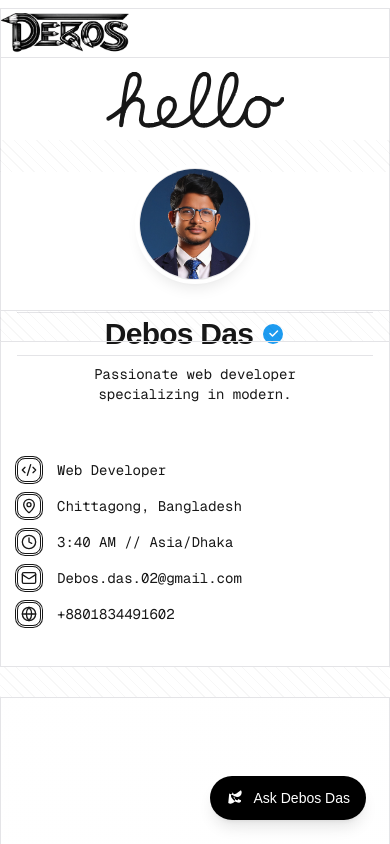
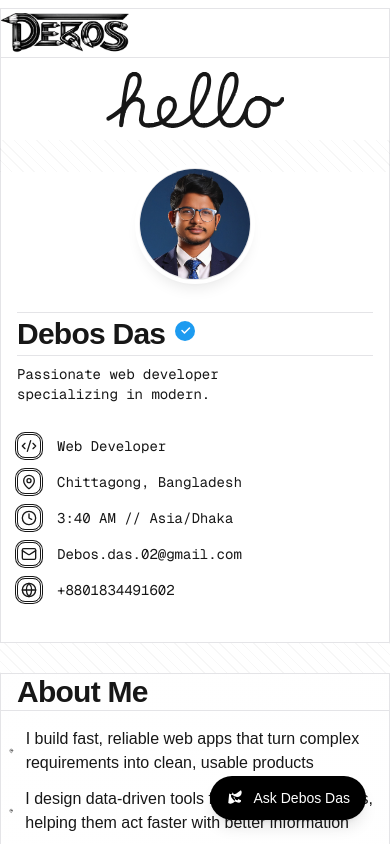
Before and after one commit to Debos602/latest-portfolio, a Next.js app: page / in a window 390 px wide. Shown: the top 844 px of the page. Built offline with nearby package versions, Linux system fonts and the light colour scheme.

Commit message:
added responsive

```diff
--- a/src/components/experience.tsx
+++ b/src/components/experience.tsx
@@ -149,7 +149,7 @@ export default function Experience() {
         <h2 className="experience-header px-4 font-heading text-3xl font-semibold tracking-tight border-b border-[lab(90.6853%_0.399232_-1.45452)] ">Experience</h2>
       </header>
 
-      <div className="p-4">
+      <div className="p-0 md:p-4">
         {experience.map((group) => (
           <div key={group.name} className="experience-group space-y-4 border-b border-[lab(90.6853%_0.399232_-1.45452)] p-4 last:border-none">
             <div className="flex items-center gap-3">
@@ -207,7 +207,7 @@ export default function Experience() {
                     </div>
                   </button>
 
-                  <ul className="flex flex-wrap gap-1.5 pt-3 pl-9">
+                  <ul className="flex flex-wrap gap-1.5 pt-3 pl-0 md:pl-9">
                     {position.tags.map((tag) => (
                       <li key={tag} className="flex">
                         <span className="experience-tag inline-flex items-center rounded-full border bg-zinc-50 px-1.5 py-0.5 font-mono text-xs text-muted-foreground dark:bg-zinc-900">{tag}</span>
--- a/src/components/hero.tsx
+++ b/src/components/hero.tsx
@@ -169,8 +169,8 @@ export default function Hero() {
               </div>
             </div>
 
-            <div className="w-full text-center sm:text-left">
-              <h1 ref={nameRef} className="flex items-center justify-center sm:justify-start gap-2 py-1.5 pl-0 sm:pl-4 font-heading text-3xl sm:text-3xl font-semibold leading-none tracking-tight border-y border-[lab(90.6853%_0.399232_-1.45452)] text-foreground">
+            <div className="w-full text-start">
+              <h1 ref={nameRef} className="flex items-start md:items-center justify-start gap-2 py-1.5 pl-0 sm:pl-4 font-heading text-3xl sm:text-3xl font-semibold leading-none tracking-tight border-y border-[lab(90.6853%_0.399232_-1.45452)] text-foreground">
                 Debos Das
                 <svg
                   className="h-6 w-6 text-[#1d9bf0] flex-none"
@@ -199,7 +199,7 @@ export default function Hero() {
           </div>
 
           <div
-            className="absolute top-[310px] sm:top-[365px] left-0 right-0 h-8 pointer-events-none border-y border-[lab(90.6853%_0.399232_-1.45452)]"
+            className="hidden md:block absolute top-[280px] sm:top-[365px] left-0 right-0 h-8 pointer-events-none border-y border-[lab(90.6853%_0.399232_-1.45452)]"
             aria-hidden="true"
             style={{
               backgroundImage:
@@ -207,7 +207,7 @@ export default function Hero() {
             }}
           />
 
-          <div className="p-4 mt-8 sm:mt-[34px] space-y-2.5">
+          <div className="p-4 mt-2 md:mt-8 space-y-2.5">
             <div ref={infoGridRef} className="grid gap-x-4 gap-y-3 sm:grid-cols-2">
               <div className="sm:col-span-2">
                 <div className="flex items-center gap-4 font-mono text-sm">
--- a/src/components/projects.tsx
+++ b/src/components/projects.tsx
@@ -217,8 +217,8 @@ export default function Projects() {
 
                     {/* Info */}
                     <div className="flex-1 min-w-0 p-4 border-l border-[lab(90.6853%_0.399232_-1.45452)]">
-                      <h3 className="text-md font-semibold text-gray-900 leading-tight">{project.title}</h3>
-                      <p className="text-gray-500 text-balance truncate mt-0.5">{project.description}</p>
+                      <h3 className=" text-[14px] md:text-md font-semibold text-gray-900 leading-tight">{project.title}</h3>
+                      <p className="text-gray-500 text-[14px] text-balance truncate mt-0.5">{project.description}</p>
                     </div>
 
                     {/* Actions */}
@@ -272,7 +272,7 @@ export default function Projects() {
                       className="border-t border-[lab(90.6853%_0.399232_-1.45452)] bg-gray-50 pt-4 pb-4"
                     >
                       {/* Two-column: description left, images right */}
-                      <div className="flex gap-4 px-4 project-detail-item">
+                      <div className="flex flex-col gap-4 px-4 project-detail-item sm:flex-row">
                         {/* Left: description + tags + result */}
                         <div className="flex-1 min-w-0">
                           <p className="text-sm text-gray-700 leading-relaxed mb-3">
@@ -280,7 +280,7 @@ export default function Projects() {
                           </p>
 
                           {/* Tech tags */}
-                          <div className="flex gap-1.5 flex-wrap mb-4">
+                          <div className="flex flex-wrap gap-1.5 mb-4">
                             {project.techStack.map((t) => (
                               <span
                                 key={t}
@@ -301,11 +301,11 @@ export default function Projects() {
                         </div>
 
                         {/* Right: preview image grid */}
-                        <div className="shrink-0 flex gap-2">
+                        <div className="flex flex-wrap gap-2 sm:flex-col sm:w-[150px]">
                           {project.previewImages.slice(0, 2).map((img, idx) => (
                             <div
                               key={idx}
-                              className="w-35 h-27.5 rounded-lg border border-[lab(90.6853%_0.399232_-1.45452)] overflow-hidden bg-gray-100"
+                              className="w-full min-h-[120px] rounded-lg border border-[lab(90.6853%_0.399232_-1.45452)] overflow-hidden bg-gray-100 sm:h-28"
                             >
                               <img
                                 src={img.src}
@@ -318,7 +318,7 @@ export default function Projects() {
                       </div>
 
                       {/* Action buttons */}
-                      <div className="flex gap-2 mt-4 pt-3 border-t border-gray-200 px-4 project-detail-item">
+                      <div className="flex flex-col gap-2 mt-4 pt-3 border-t border-gray-200 px-4 project-detail-item sm:flex-row sm:items-center">
                         <a
                           href={project.projectUrl ?? "#"}
                           className="inline-flex items-center gap-1.5 px-4 py-2 bg-gray-900 text-white text-sm font-medium hover:bg-gray-700 transition-colors"
```
